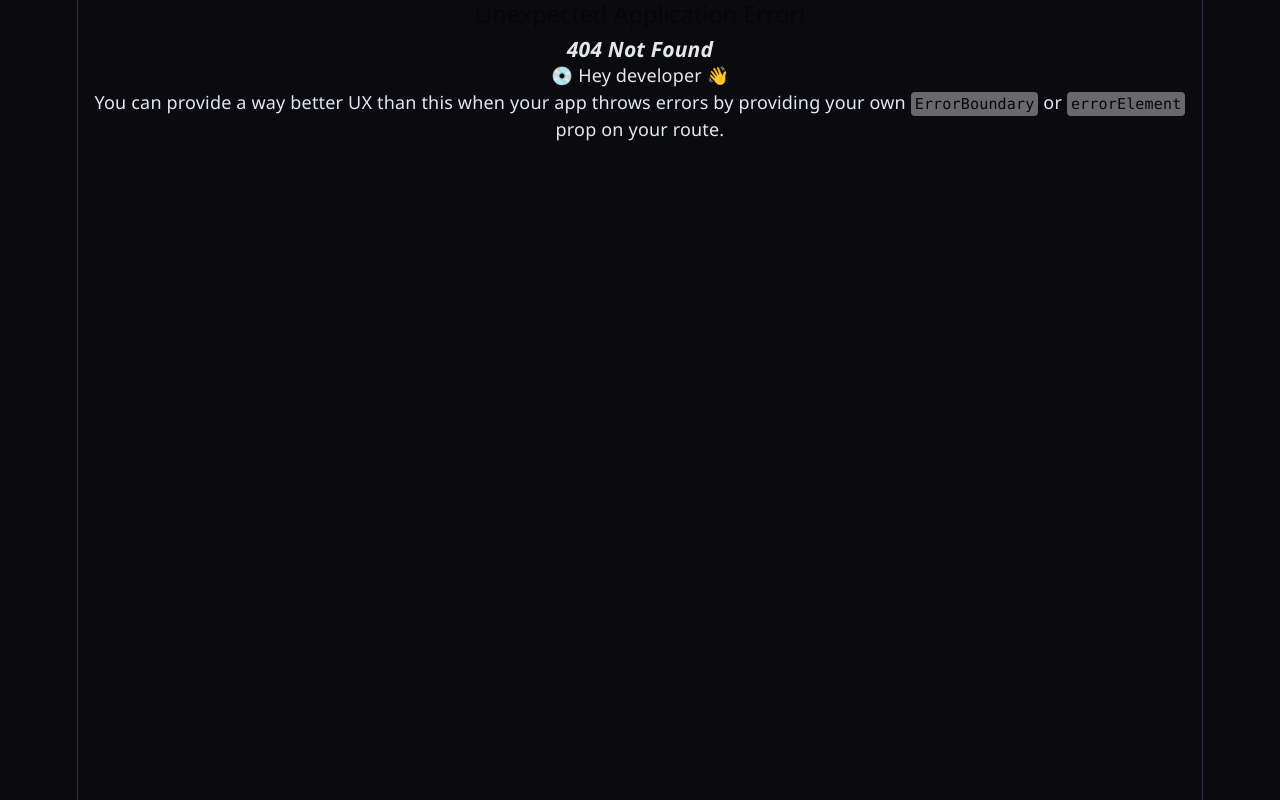
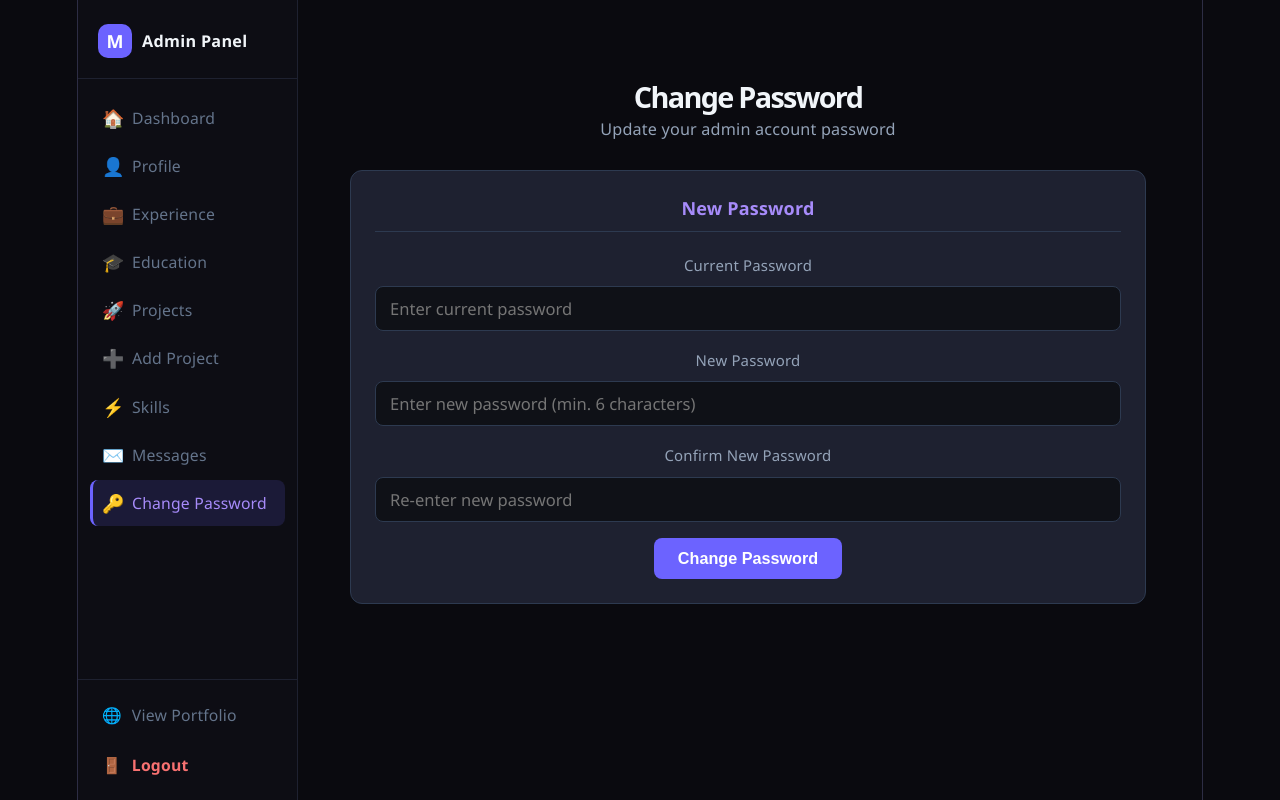
Before and after one commit to mayurch25/my-portfolio, a React (Vite) app in the folder my-frontend/: page /admin/change-password in a window 1280 px wide. Before the commit this address had no page. Built offline with nearby package versions, Linux system fonts and the light colour scheme; sample sign-in values are in the browser's storage.

Commit message:
feat: add Change Password functionality and update Sidebar for navigation

```diff
--- a/my-frontend/src/components/Sidebar.jsx
+++ b/my-frontend/src/components/Sidebar.jsx
@@ -10,6 +10,7 @@ const menu = [
   { name: "Add Project", path: "/admin/add-project", icon: "➕" },
   { name: "Skills", path: "/admin/skills", icon: "⚡" },
   { name: "Messages", path: "/admin/messages", icon: "✉️" },
+  { name: "Change Password", path: "/admin/change-password", icon: "🔑" },
 ];
 
 export default function Sidebar() {
--- /dev/null
+++ b/my-frontend/src/pages/ChangePassword.jsx
@@ -0,0 +1,90 @@
+import { useState } from "react";
+import API from "../services/api";
+import toast from "react-hot-toast";
+import adminStyles from "./AdminPage.module.css";
+
+export default function ChangePassword() {
+  const [form, setForm] = useState({ oldPassword: "", newPassword: "", confirmPassword: "" });
+  const [saving, setSaving] = useState(false);
+
+  const handleChange = (field) => (e) =>
+    setForm((prev) => ({ ...prev, [field]: e.target.value }));
+
+  const handleSubmit = async (e) => {
+    e.preventDefault();
+    if (!form.oldPassword || !form.newPassword || !form.confirmPassword) {
+      toast.error("Please fill all fields");
+      return;
+    }
+    if (form.newPassword.length < 6) {
+      toast.error("New password must be at least 6 characters");
+      return;
+    }
+    if (form.newPassword !== form.confirmPassword) {
+      toast.error("New passwords do not match");
+      return;
+    }
+
+    setSaving(true);
+    try {
+      await API.post("/auth/change-password", {
+        oldPassword: form.oldPassword,
+        newPassword: form.newPassword,
+      });
+      toast.success("Password changed successfully!");
+      setForm({ oldPassword: "", newPassword: "", confirmPassword: "" });
+    } catch (err) {
+      toast.error(err.response?.data?.message || "Failed to change password");
+    } finally {
+      setSaving(false);
+    }
+  };
+
+  return (
+    <div className={adminStyles.page}>
+      <div className={adminStyles.header}>
+        <h1 className={adminStyles.title}>Change Password</h1>
+        <p className={adminStyles.subtitle}>Update your admin account password</p>
+      </div>
+
+      <div className={adminStyles.card}>
+        <div className={adminStyles.cardTitle}>New Password</div>
+        <form onSubmit={handleSubmit}>
+          <div className={adminStyles.formGroup}>
+            <label className={adminStyles.label}>Current Password</label>
+            <input
+              type="password"
+              className={adminStyles.input}
+              placeholder="Enter current password"
+              value={form.oldPassword}
+              onChange={handleChange("oldPassword")}
+            />
+          </div>
+          <div className={adminStyles.formGroup}>
+            <label className={adminStyles.label}>New Password</label>
+            <input
+              type="password"
+              className={adminStyles.input}
+              placeholder="Enter new password (min. 6 characters)"
+              value={form.newPassword}
+              onChange={handleChange("newPassword")}
+            />
+          </div>
+          <div className={adminStyles.formGroup}>
+            <label className={adminStyles.label}>Confirm New Password</label>
+            <input
+              type="password"
+              className={adminStyles.input}
+              placeholder="Re-enter new password"
+              value={form.confirmPassword}
+              onChange={handleChange("confirmPassword")}
+            />
+          </div>
+          <button type="submit" className={adminStyles.btnPrimary} disabled={saving}>
+            {saving ? "Changing..." : "Change Password"}
+          </button>
+        </form>
+      </div>
+    </div>
+  );
+}
--- a/my-frontend/src/pages/Login.jsx
+++ b/my-frontend/src/pages/Login.jsx
@@ -7,22 +7,10 @@ import toast from "react-hot-toast";
 export default function Login() {
   const [form, setForm] = useState({ email: "", password: "" });
   const navigate = useNavigate();
-  const [errors, setErrors] = useState({});
 
-  // Handle login logic
   const handleLogin = async () => {
-    // Email regex
-    const emailRegex = /^[^\s@]+@[^\s@]+\.[^\s@]+$/;
-
-    // Empty validation
     if (!form.email || !form.password) {
       toast.error("Please enter email and password");
-      return;
-    }
-
-    // Email format validation
-    if (!emailRegex.test(form.email)) {
-      toast.error("Please enter a valid email address");
       return;
     }
 
@@ -30,6 +18,7 @@ export default function Login() {
     try {
       const res = await API.post("/auth/login", form);
       localStorage.setItem("token", res.data.token);
+      localStorage.setItem("userEmail", form.email);
       toast("Welcome Mayur 👋", {
         id: loginToast,
         icon: "✨",
@@ -58,30 +47,20 @@ export default function Login() {
         <div className={style.inputGroup}>
           <input
             placeholder="Email"
+            value={form.email}
             className={style.userInput}
-            onChange={(e) => {
-              setForm({ ...form, email: e.target.value });
-
-              // Remove only email error
-              setErrors((prev) => ({ ...prev, email: "" }));
-            }}
+            onChange={(e) => setForm({ ...form, email: e.target.value })}
           />
-          {errors.email && <p className={style.error}>{errors.email}</p>}
         </div>
 
         <div className={style.inputGroup}>
           <input
             type="password"
             placeholder="Password"
+            value={form.password}
             className={style.userInput}
-            onChange={(e) => {
-              setForm({ ...form, password: e.target.value });
-
-              //remove only password error
-              setErrors((prev) => ({ ...prev, password: "" }));
-            }}
+            onChange={(e) => setForm({ ...form, password: e.target.value })}
           />
-          {errors.password && <p className={style.error}>{errors.password}</p>}
         </div>
 
         <button onClick={handleLogin} className={style.loginButton}>
--- a/my-frontend/src/pages/Login.module.css
+++ b/my-frontend/src/pages/Login.module.css
@@ -94,6 +94,23 @@
     transform: scale(0.97);
 }
 
+.switchLink {
+    text-align: center;
+    font-size: 13px;
+    color: #94a3b8;
+    margin-top: -4px;
+}
+
+.switchLink span {
+    color: #a78bfa;
+    cursor: pointer;
+    font-weight: 500;
+}
+
+.switchLink span:hover {
+    text-decoration: underline;
+}
+
 /* Animation */
 @keyframes fadeIn {
     from {
--- a/my-frontend/src/pages/Portfolio.jsx
+++ b/my-frontend/src/pages/Portfolio.jsx
@@ -87,7 +87,9 @@ export default function Portfolio() {
           <li><a href="#projects" onClick={() => setMenuOpen(false)}>Projects</a></li>
           <li><a href="#contact" onClick={() => setMenuOpen(false)}>Contact</a></li>
         </ul>
-        <button className="navbar-admin-btn navbar-admin-btn--desktop" onClick={() => navigate(localStorage.getItem("token") ? "/admin" : "/login")}>Admin</button>
+        {localStorage.getItem("userEmail") === "mayurrchaudhari25@gmail.com" && (
+          <button className="navbar-admin-btn navbar-admin-btn--desktop" onClick={() => navigate("/admin")}>Admin</button>
+        )}
         <button className="navbar-hamburger" onClick={() => setMenuOpen((o) => !o)} aria-label="Toggle menu">
           <span className={`hamburger-bar${menuOpen ? " hamburger-bar--open" : ""}`} />
           <span className={`hamburger-bar${menuOpen ? " hamburger-bar--open" : ""}`} />
@@ -126,7 +128,7 @@ export default function Portfolio() {
             <a href={linkedin} target="_blank" rel="noreferrer" className="btn-secondary">LinkedIn</a>
           )}
           {github && (
-            <a href={github} target="_blank" rel="noreferrer" className="btn-secondary">Git Hub</a>
+            <a href={github} target="_blank" rel="noreferrer" className="btn-secondary">Github</a>
           )}
         </div>
         <div className="hero-stats">
--- a/my-frontend/src/routes/Router.jsx
+++ b/my-frontend/src/routes/Router.jsx
@@ -11,6 +11,7 @@ import ManageProjects from "../pages/ManageProjects";
 import AddProject from "../pages/AddProject";
 import ManageSkills from "../pages/ManageSkills";
 import Messages from "../pages/Messages";
+import ChangePassword from "../pages/ChangePassword";
 
 // Layout & Protected
 import AdminLayout from "../components/AdminLayout";
@@ -43,6 +44,7 @@ const router = createBrowserRouter([
           { path: "add-project", element: <AddProject /> },
           { path: "skills", element: <ManageSkills /> },
           { path: "messages", element: <Messages /> },
+          { path: "change-password", element: <ChangePassword /> },
         ],
       },
     ],
```
